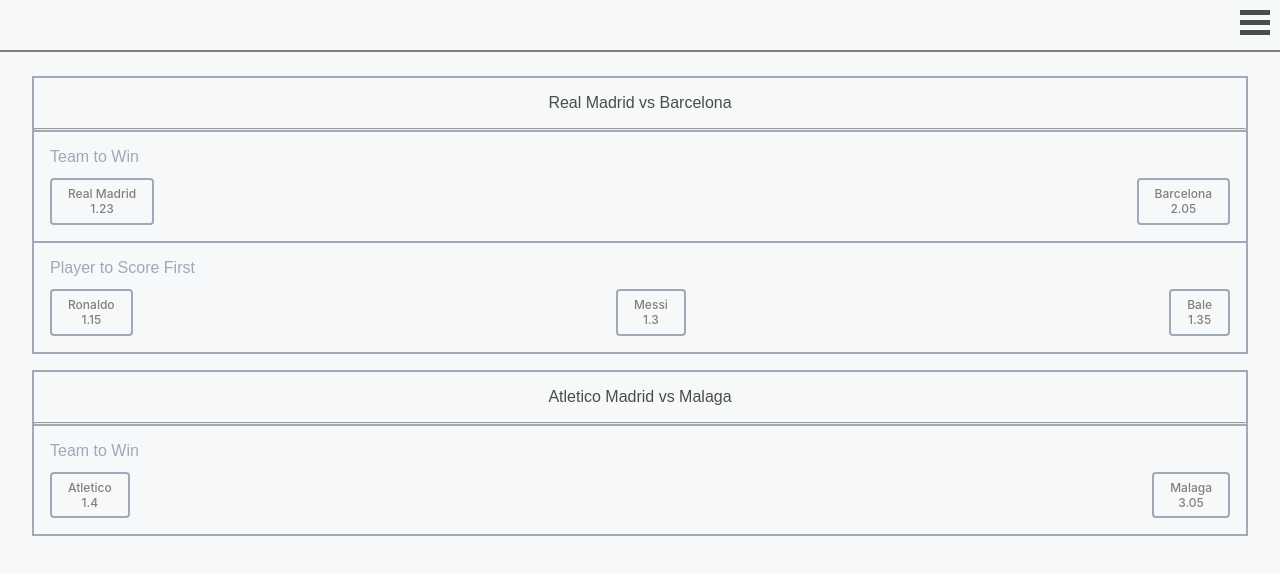
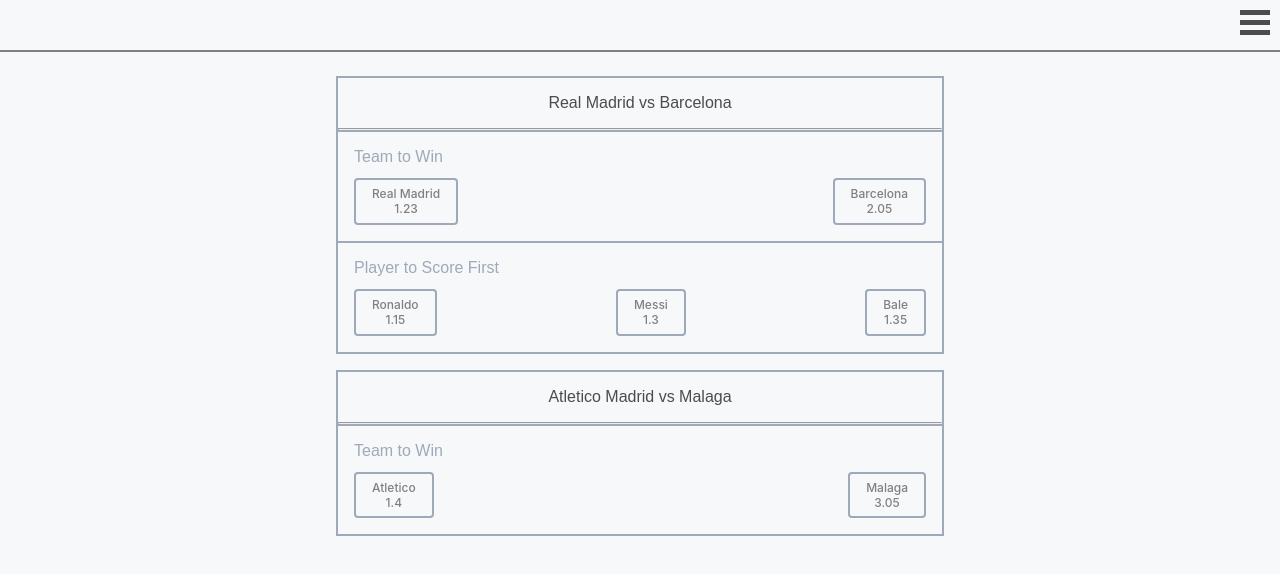
Before and after one commit to LeonardoEichs/addisonglobal-test, a React (Create React App) app: page / in a window 1280 px wide. Shown: the top 574 px of the page. Built offline with nearby package versions, Linux system fonts and the light colour scheme; data requests are answered from the project's data file.

Commit message:
responsive styles

```diff
--- a/src/components/SidePanel/styles.ts
+++ b/src/components/SidePanel/styles.ts
@@ -19,6 +19,10 @@
   float: right;
   width: 80%;
   height: 100vh;
+
+  @media (min-width: 620px) {
+    width: max(500px, 40%);
+  }
 
   span {
     font-size: 3rem;
--- a/src/pages/EventList/styles.ts
+++ b/src/pages/EventList/styles.ts
@@ -7,7 +7,14 @@
   flex-direction: column;
   margin: 1.5rem 2rem;
 
+  @media (min-width: 520px) {
+    align-items: center;
+  }
+
   & > * {
     margin-bottom: 1rem;
+    @media (min-width: 520px) {
+      width: max(540px, 50%);
+    }
   }
 `;
--- a/src/styles/globalStyles.tsx
+++ b/src/styles/globalStyles.tsx
@@ -24,6 +24,7 @@
         background: var(--gray-50);
         min-height: 100vh;
         max-width: 100vw;
+        min-width: 320px
     }
 
     body,
```
